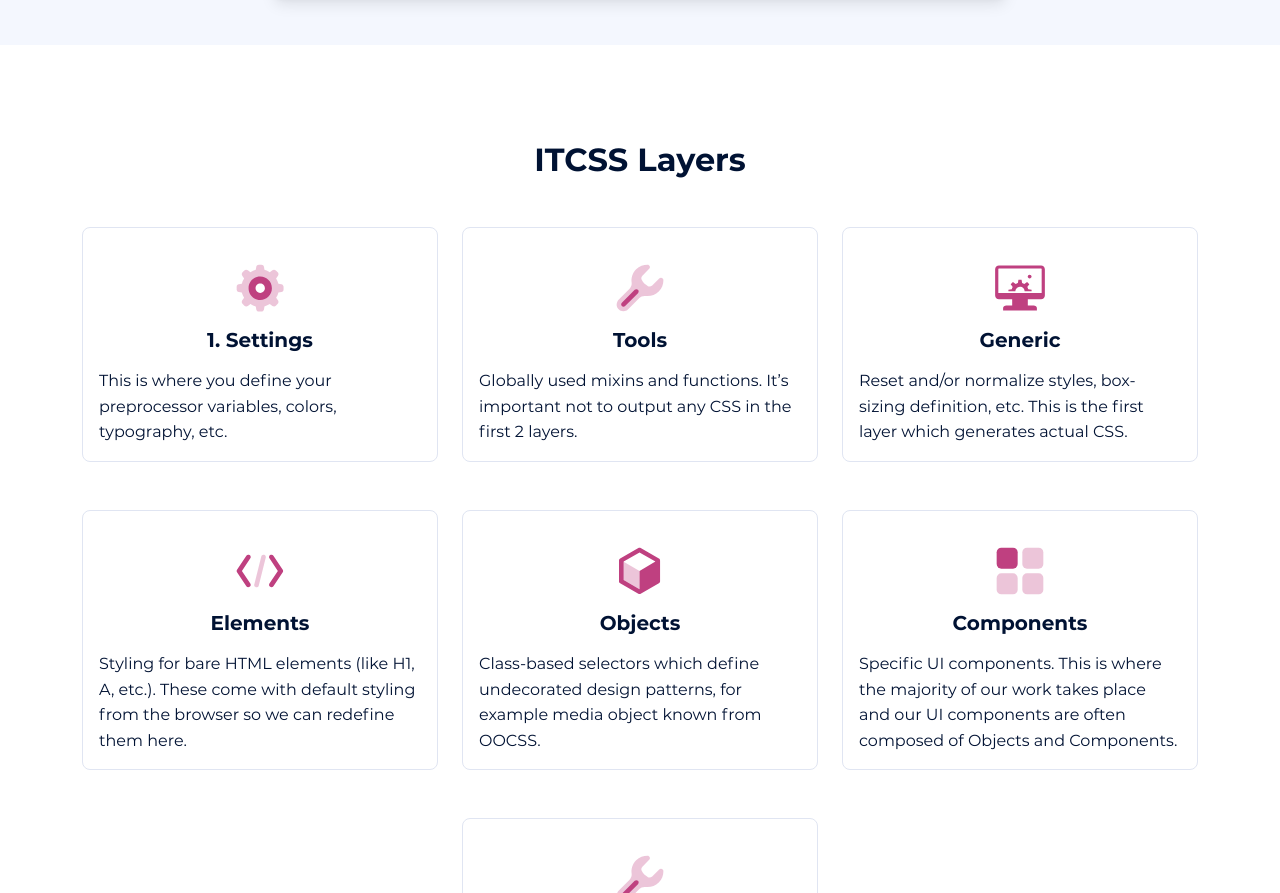
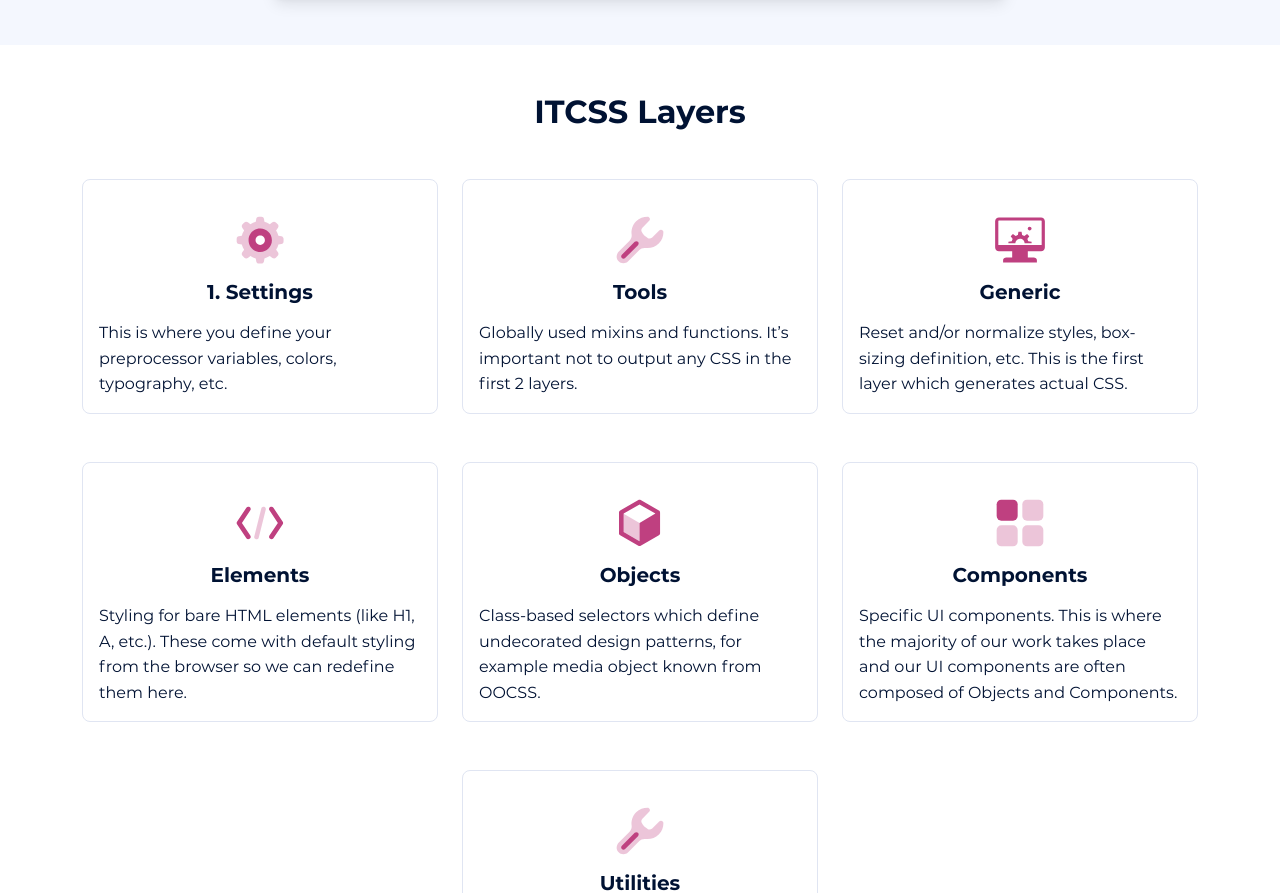
Before and after one commit to Soheil-Ssh/ITCSS, a website: page index.html in a window 1280 px wide. Shown: the part 1608-2501 px from the top of the page. Drawn offline with Linux system fonts and the light colour scheme.

Commit message:
Remove margin from layer title

```diff
--- a/index.html
+++ b/index.html
@@ -199,7 +199,7 @@
 					<!-- #region row -->
 					<div class="row justify-content-center">
 						<!-- #region Layers title - col -->
-						<div class="col-12 mt-5">
+						<div class="col-12">
 							<!-- #region Layers title -->
 							<h3 class="layers-title heading heading-2">ITCSS Layers</h3>
 							<!-- #endregion -->
```
